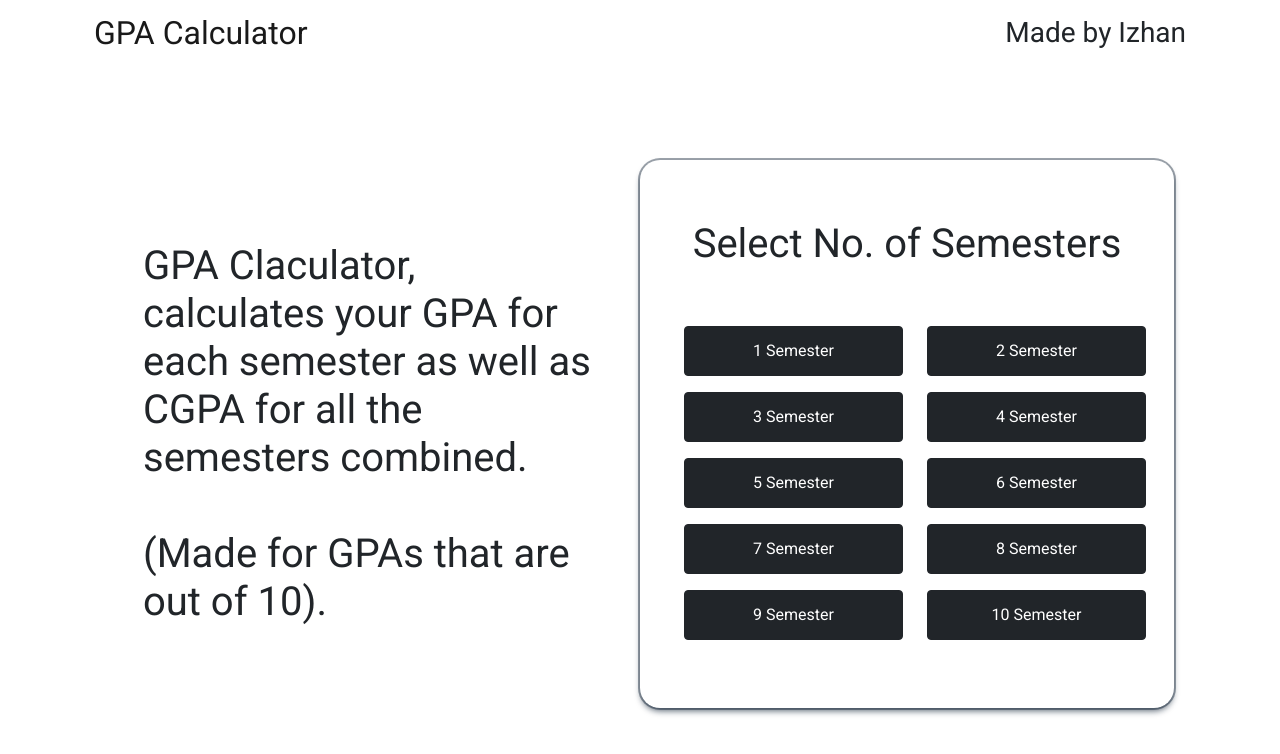
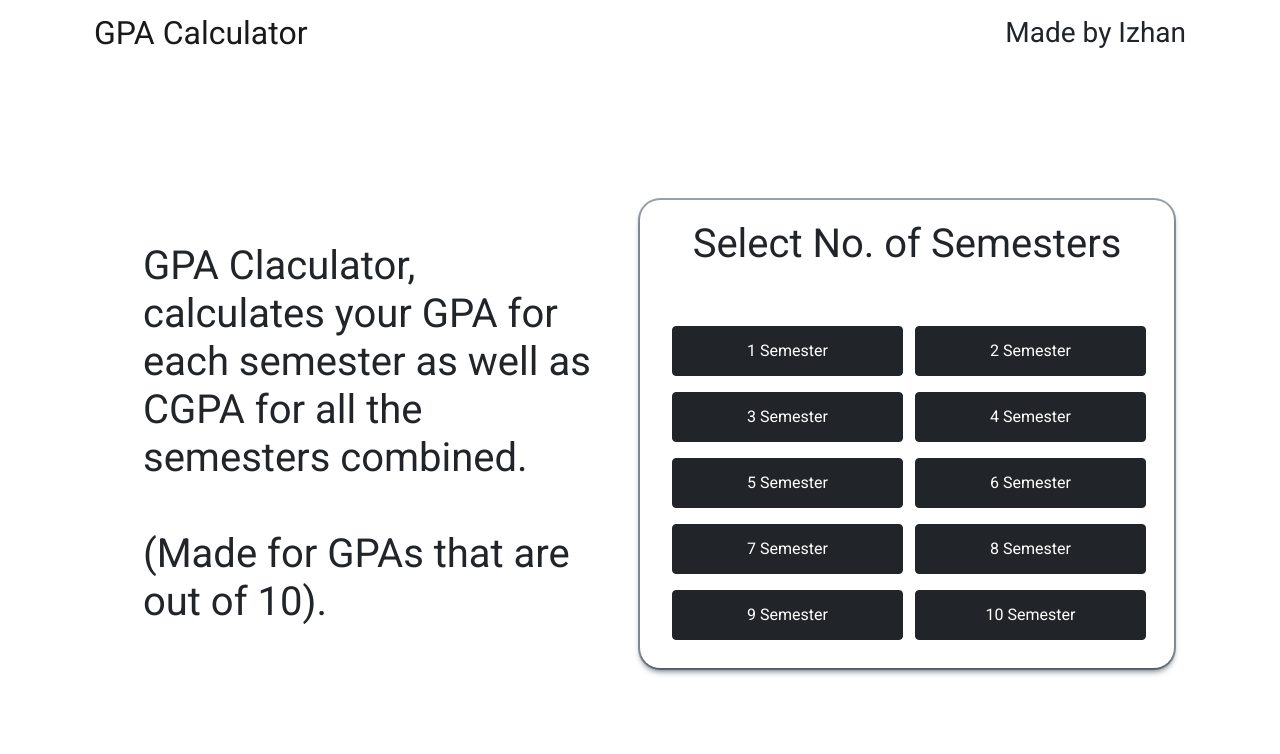
Before and after one commit to babu-izhan-5001312/gpa-calculator, a React (Create React App) app: page / in a window 1280 px wide. Shown: the top 754 px of the page. Built offline with nearby package versions, Linux system fonts and the light colour scheme; the HTML template or start-up script is replaced by a standard one.

Commit message:
fixed style

```diff
--- a/src/App.css
+++ b/src/App.css
@@ -95,8 +95,8 @@ body {
     rgba(6, 24, 44, 0.65) 0px 4px 6px -1px,
     rgba(255, 255, 255, 0.08) 0px 1px 0px inset;
   margin-top: 70px;
-  padding: 60px;
-  max-width: 400px;
+  padding: 20px 30px 20px 30px;
+  max-width: 700px;
   border-radius: 20px;
 }
 
@@ -107,6 +107,10 @@ body {
   .semester {
     margin-top: 70px !important;
   }
+}
+
+.semester-btn.semester-button-wrapper {
+  padding-left: 0px;
 }
 
 .year-button.year-button-wrapper {
--- a/src/components/SelectNoOfSemesters.js
+++ b/src/components/SelectNoOfSemesters.js
@@ -18,7 +18,7 @@ const SelectNoOfSemesters = ({ setNoOfSemesters }) => {
           <div className="row">
             {semesters.map((sem) => {
               return (
-                <div className="col col-md-6 col-12">
+                <div className=" semester-btn semester-button-wrapper col col-md-6 col-12">
                   <Button
                     variant="dark"
                     className="semester-button"
```
